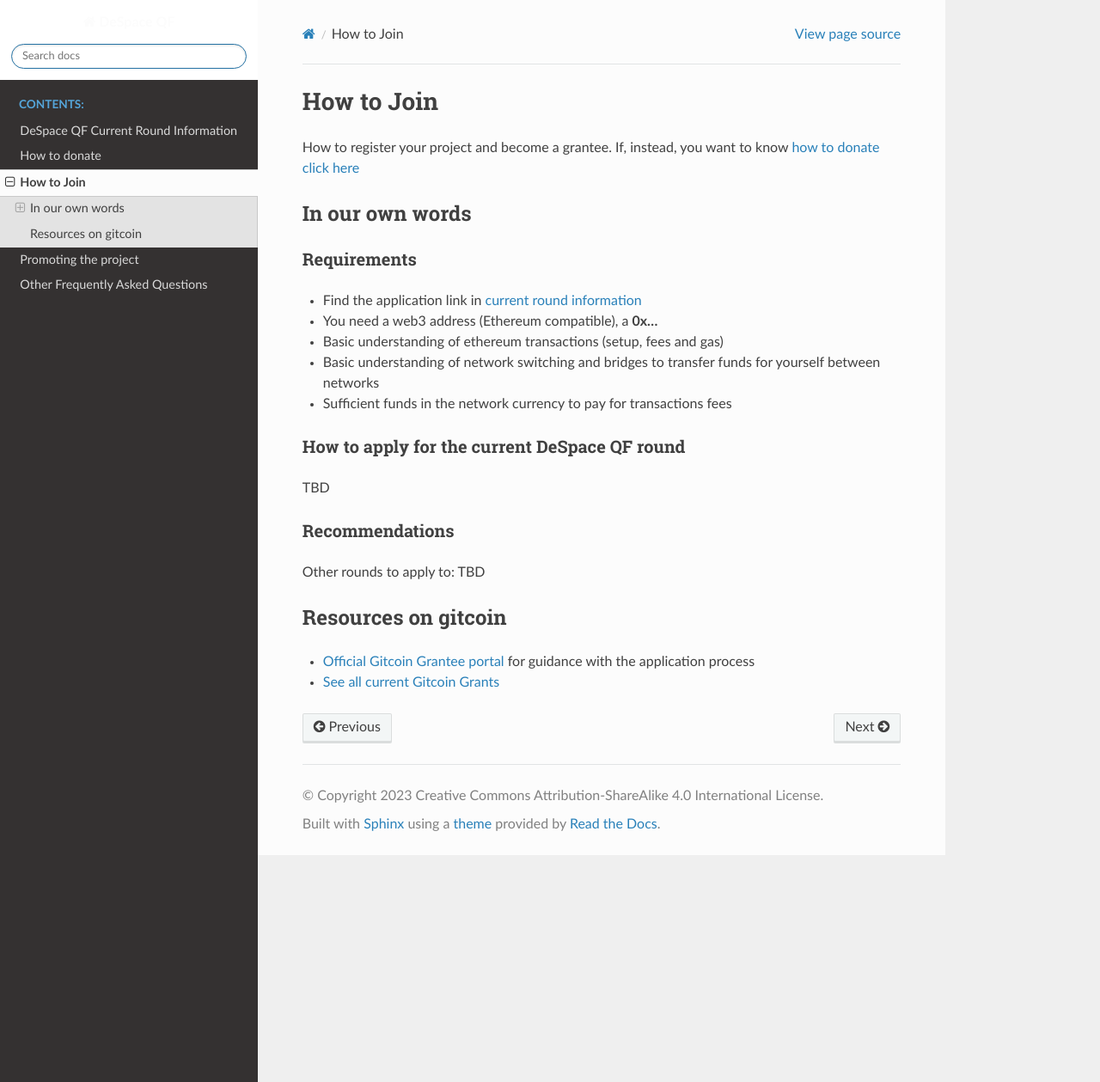
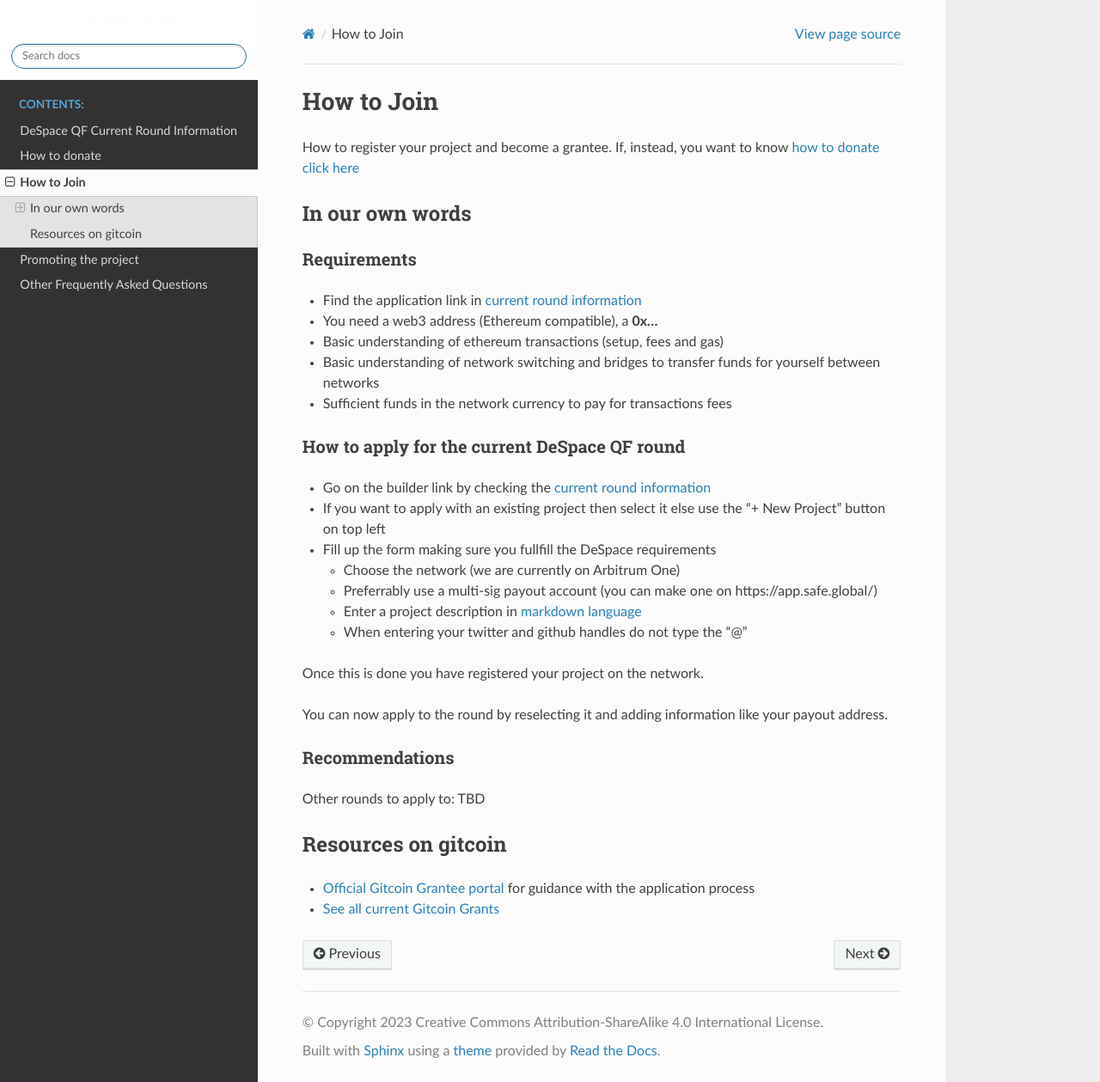
Before and after one commit to DeSpace-Community/docs.despace-qf.com, a Sphinx documentation site: the page built from source/how-to-join.md, in a window 1280 px wide and 1259 px high. Shown: the whole window at 86% size. Built offline with Sphinx 7.4.7 and the Read the Docs theme 2.0.0, drawn with Linux system fonts in a browser that asks for light colours.

Commit message:
How to join core content
Project registrationa and application process.

```diff
--- a/source/how-to-join.md
+++ b/source/how-to-join.md
@@ -15,7 +15,20 @@
 
 ### How to apply for the current DeSpace QF round
 
-TBD
+ - Go on the builder link by checking the [current round information](./current-round-info.md)
+ - If you want to apply with an existing project then select it else use the "+ New Project" button on top left
+ - Fill up the form making sure you fullfill the DeSpace requirements
+    - Choose the network (we are currently on Arbitrum One)
+    - Preferrably use a multi-sig payout account (you can make one on https://app.safe.global/)
+    - Enter a project description in [markdown language](https://www.markdownguide.org/cheat-sheet/)
+    - When entering your twitter and github handles do not type the "@"
+
+
+ Once this is done you have registered your project on the network.
+
+ You can now apply to the round by reselecting it and adding information like
+ your payout address.
+
 
 ### Recommendations
 
```
